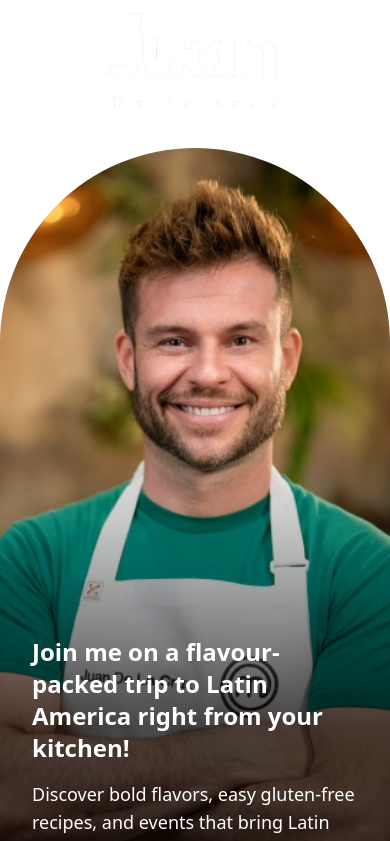
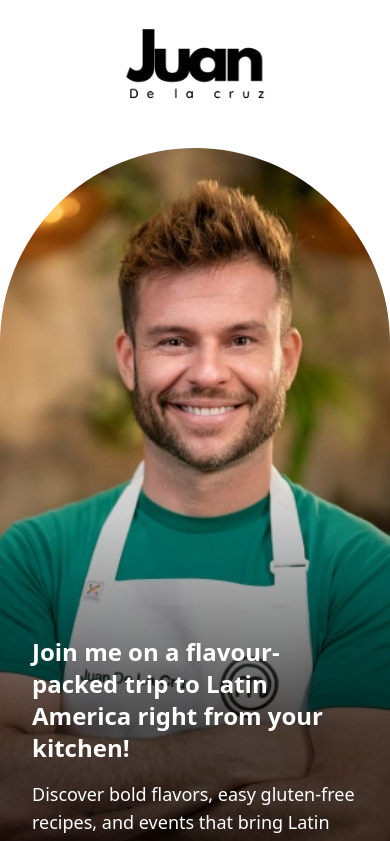
Before and after one commit to colorojo7/delacruzcooks, a React (Vite) app: page / in a window 390 px wide. Shown: the top 841 px of the page. Built offline with nearby package versions, Linux system fonts and the light colour scheme.

Commit message:
cheesy blender

```diff
--- a/src/pages/LandingPage.jsx
+++ b/src/pages/LandingPage.jsx
@@ -12,7 +12,7 @@ const LandingPage = () => {
     <div>
         <NavBar/>
         <div className='flex justify-center'>
-        <img src="/images/juan/JuanLogoWhite.png" className="md:hidden h-32 "/>
+        <img src="/images/juan/JuanLogoBlack.jpeg" className="md:hidden h-32 "/>
         </div>
         <Section className="h-dvh">
             <SectionHero/>
```
